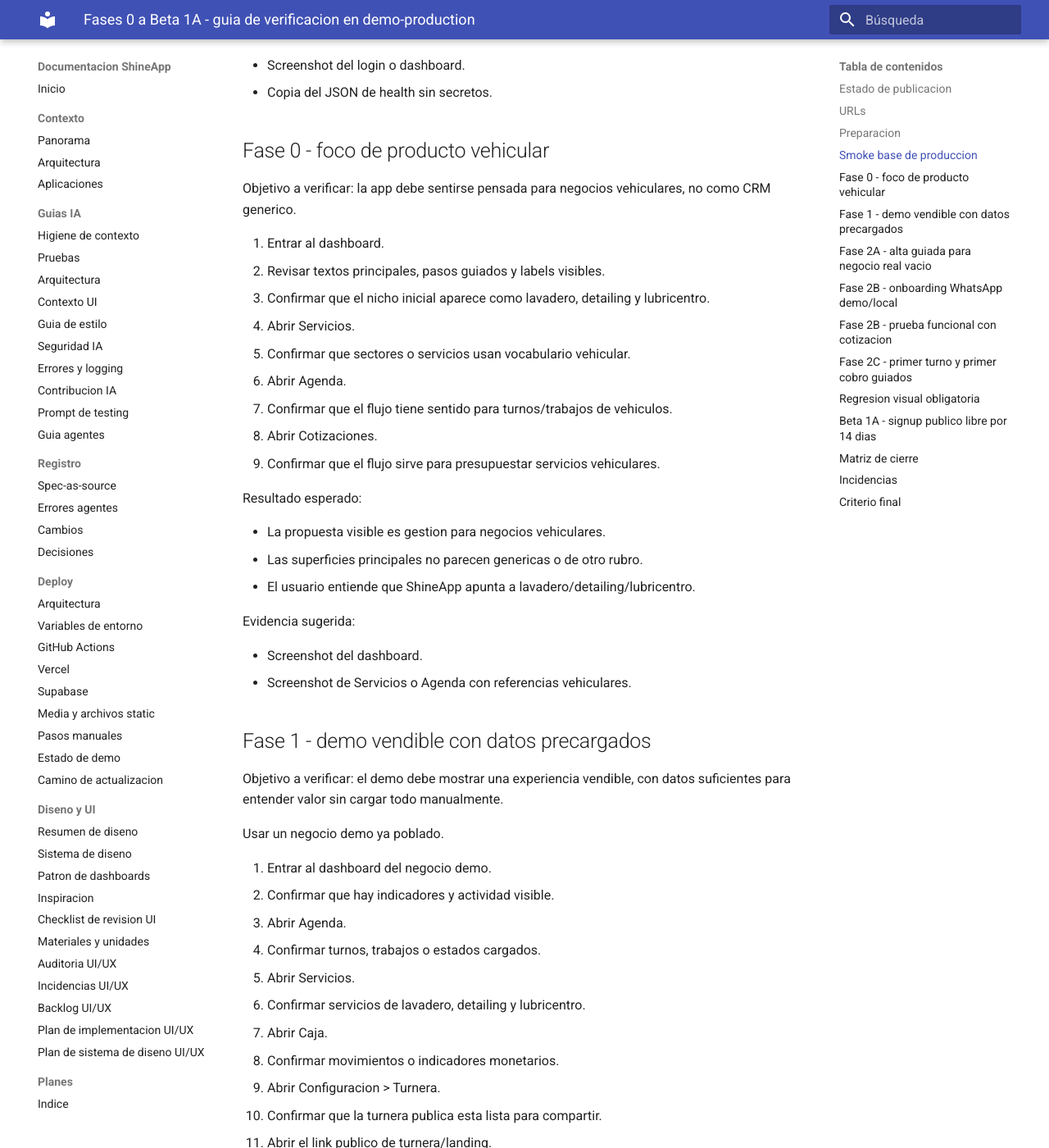
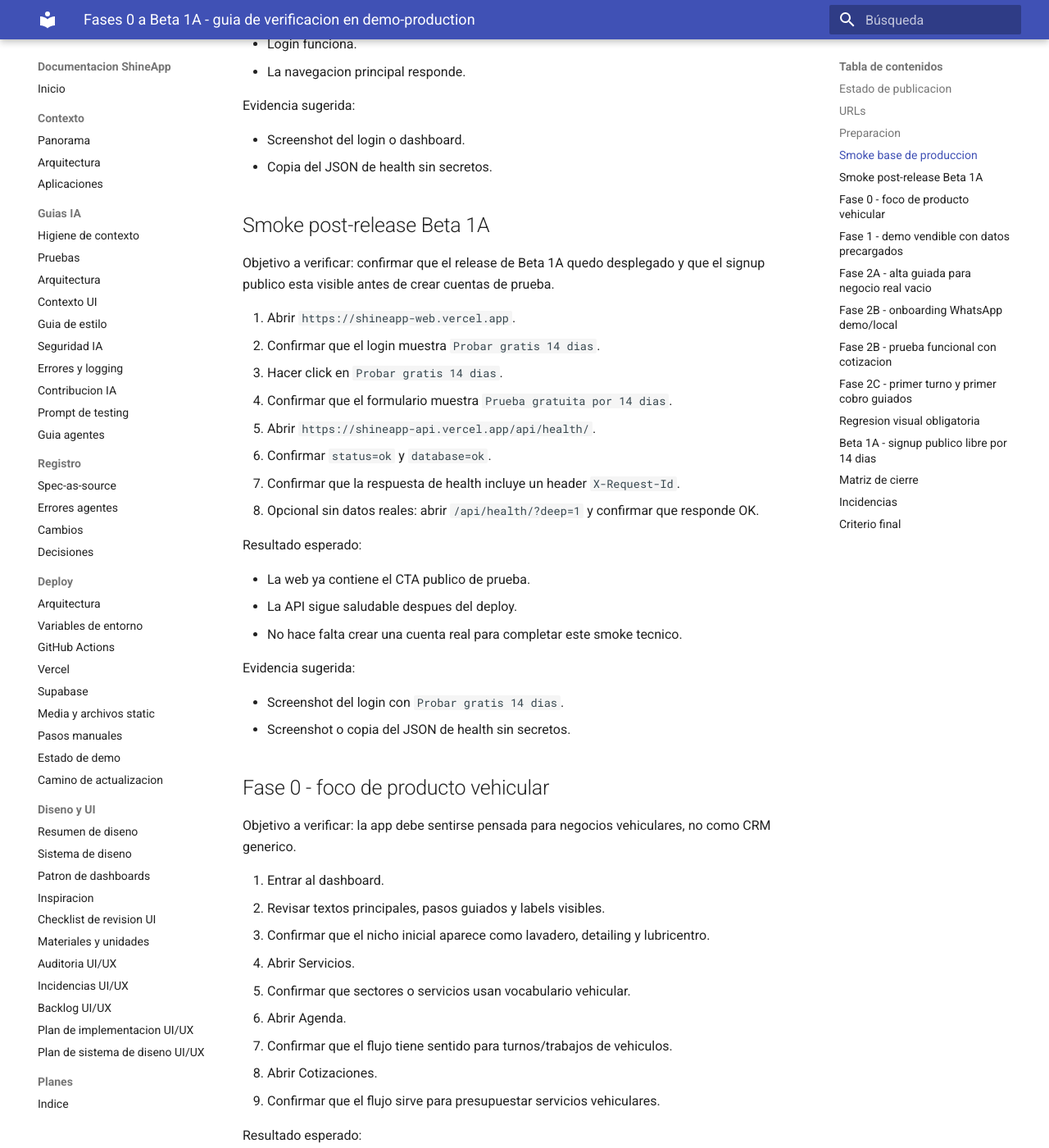
Before and after one commit to juanikitro/ShineApp, an MkDocs documentation site: the page built from docs/deployment/fase-2b-production-qa.md, in a window 1280 px wide and 1400 px high, scrolled down 1768 px. Shown: the whole window at 82% size. Built offline with MkDocs 1.6.1 and Material for MkDocs 9.7.7, drawn with Linux system fonts in a browser that asks for light colours; some of the changed text lies outside the part shown.

Commit message:
docs(deploy): prepare beta 1a production qa

```diff
--- a/docs/deployment/fase-2b-production-qa.md
+++ b/docs/deployment/fase-2b-production-qa.md
@@ -12,9 +12,11 @@
 | Fase 2B en `development` | Completado | PR #197, merge commit `de284d1` |
 | Release a `main` | Completado | PR #198, merge commit `6ba9e0d` |
 | Deploy demo-production | Completado | Workflow `deploy-vercel-demo.yml`, run `28711067373` |
-| Smoke publico | Completado | Web 200, API health `database=ok` |
+| Smoke publico Fase 2B/2C | Completado | Web 200, API health `database=ok` |
 | Fase 2C | Publicado en `main` | PR #200 y release PR #201 |
-| Beta 1A | En este PR | Signup publico libre por 14 dias |
+| Beta 1A en `development` | Completado | PR #204 |
+| Release Beta 1A a `main` | Preparado | Este release publica signup publico libre por 14 dias |
+| Smoke Beta 1A post-release | Pendiente | Ejecutar cuando Vercel despliegue el merge a `main` |
 
 ## URLs
 
@@ -54,6 +56,32 @@
 
 - Screenshot del login o dashboard.
 - Copia del JSON de health sin secretos.
+
+## Smoke post-release Beta 1A
+
+Objetivo a verificar: confirmar que el release de Beta 1A quedo desplegado y
+que el signup publico esta visible antes de crear cuentas de prueba.
+
+1. Abrir `https://shineapp-web.vercel.app`.
+2. Confirmar que el login muestra `Probar gratis 14 dias`.
+3. Hacer click en `Probar gratis 14 dias`.
+4. Confirmar que el formulario muestra `Prueba gratuita por 14 dias`.
+5. Abrir `https://shineapp-api.vercel.app/api/health/`.
+6. Confirmar `status=ok` y `database=ok`.
+7. Confirmar que la respuesta de health incluye un header `X-Request-Id`.
+8. Opcional sin datos reales: abrir `/api/health/?deep=1` y confirmar que
+   responde OK.
+
+Resultado esperado:
+
+- La web ya contiene el CTA publico de prueba.
+- La API sigue saludable despues del deploy.
+- No hace falta crear una cuenta real para completar este smoke tecnico.
+
+Evidencia sugerida:
+
+- Screenshot del login con `Probar gratis 14 dias`.
+- Screenshot o copia del JSON de health sin secretos.
 
 ## Fase 0 - foco de producto vehicular
 
@@ -355,6 +383,7 @@
 | Fase 2A | Negocio vacio guiado | Pendiente de QA manual |
 | Fase 2B | WhatsApp demo/local preparado | Pendiente de QA manual |
 | Fase 2C | Primer turno y primer cobro guiados | Pendiente de QA manual |
+| Smoke Beta 1A post-release | CTA visible y API health OK | Pendiente post-release |
 | Beta 1A | Signup publico 14 dias | Pendiente de QA manual |
 | Visual desktop | Sin overlap ni cortes | Pendiente de QA manual |
 | Visual mobile | Una columna y controles tocables | Pendiente de QA manual |
```
